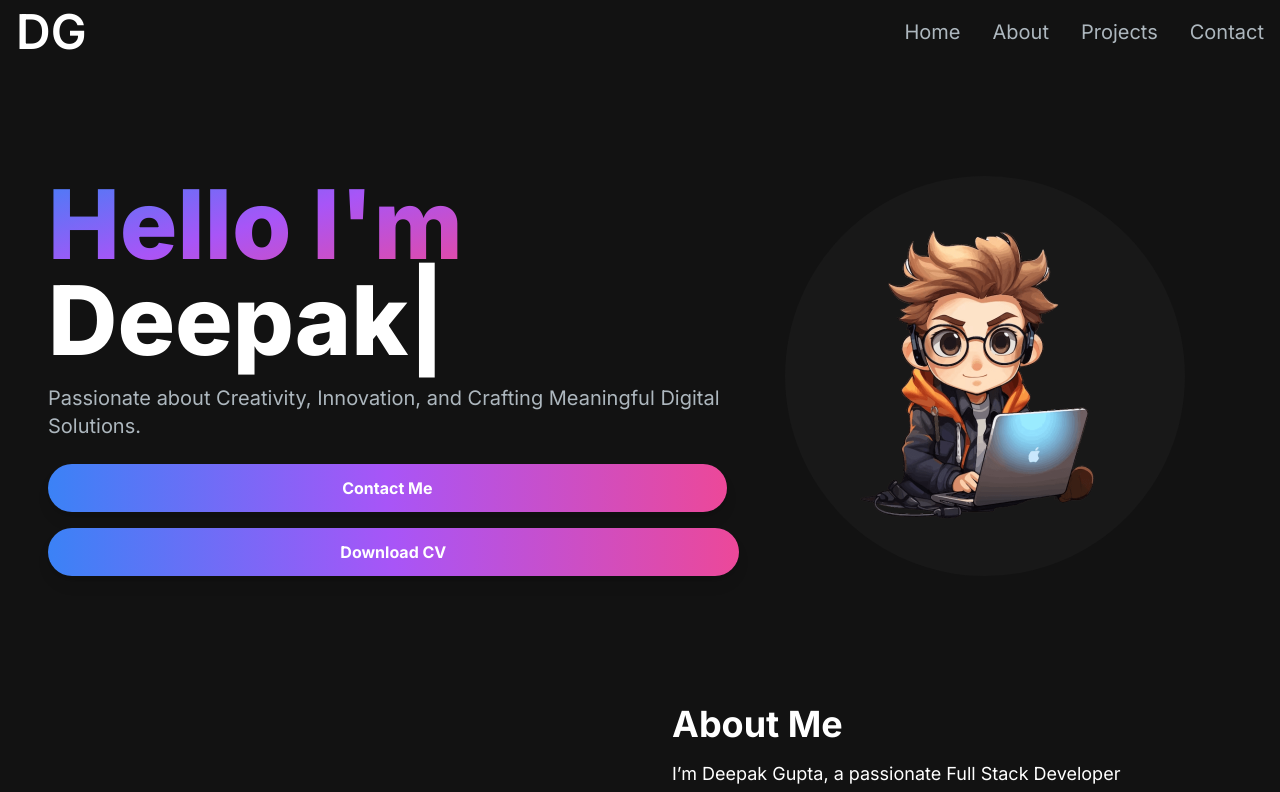
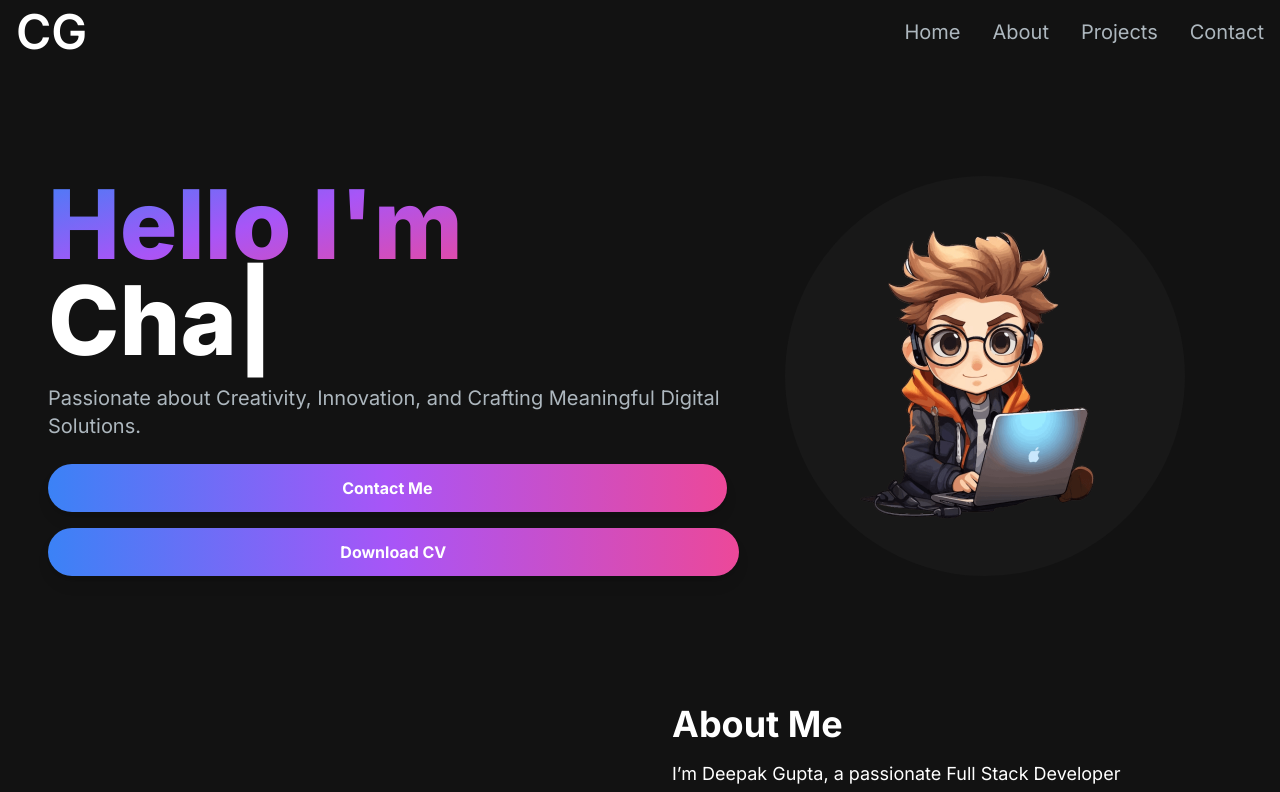
Before and after one commit to Chandan0080/Portfolio, a Next.js app: page / in a window 1280 px wide. Shown: the top 792 px of the page. Built offline with nearby package versions, Linux system fonts and the light colour scheme.

Commit message:
Code changes final

```diff
--- a/src/app/components/HeroSection.jsx
+++ b/src/app/components/HeroSection.jsx
@@ -27,7 +27,7 @@ const HeroSection = () => {
                         <br></br>
                         <TypeAnimation
                             sequence={[
-                                'Deepak',
+                                'Chandankumar',
                                 1000,
                                 'an Engineer',
                                 1000,
--- a/src/app/components/NavBar.jsx
+++ b/src/app/components/NavBar.jsx
@@ -15,7 +15,7 @@ function NavBar() {
 
         <div className='flex flex-wrap items-center justify-between mx-auto px-4 py-2'>
             <Link href={"/"} className=' text-2xl md:text-5xl text-white font-semibold'>
-                DG
+                CG
             </Link>
 
             <div className='mobile-menu block md:hidden'>
```
